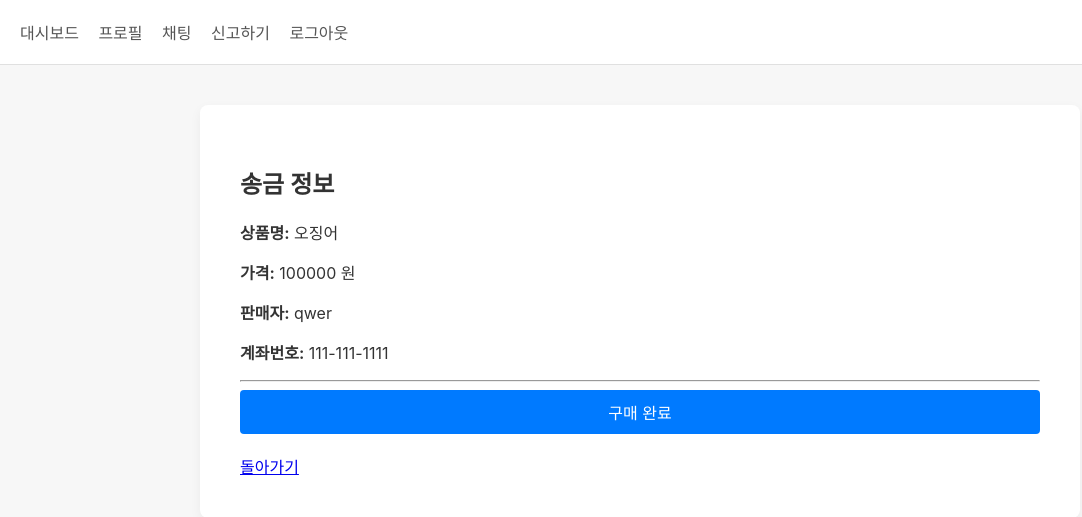
After one commit to f3s123/secure-coding, a Flask app: page /purchase/0dc6d0a9-74ac-47b5-ae2a-ee2547eff900 in a window 1280 px wide. The commit adds this page. Shown: the top 517 px of the page, without its empty margins (0-1082 px from the left). Run offline with Flask 3, Linux system fonts and the light colour scheme; a user stored in the database is signed in; data comes from the database, SQL or seed files in the repository; both versions use the stored data as it was after the commit; some libraries are stand-ins or nearby versions.

Commit message:
송금 기능 추가

```diff
--- a/app.py
+++ b/app.py
@@ -46,6 +46,7 @@ def init_db():
                 id TEXT PRIMARY KEY,
                 username TEXT UNIQUE NOT NULL,
                 password TEXT NOT NULL,
+                account_number TEXT,
                 bio TEXT,
                 role TEXT DEFAULT 'user',
                 is_suspended INTEGER DEFAULT 0,
@@ -122,15 +123,21 @@ def register():
     if request.method == 'POST':
         username = html.escape(request.form['username'].strip())
         raw_password = request.form['password'].strip()
+        account_number = html.escape(request.form['account_number'].strip())
 
-        # 사용자명 유효성 검사: 4~20자, 영문/숫자/밑줄(_)
-        if not re.match(r'^[a-zA-Z0-9_]{4,20}$', username):
-            flash('사용자명은 4~20자이며, 영문/숫자/밑줄(_)만 허용됩니다.')
+        # 사용자명 유효성 검사
+        if not re.match(r'^[a-zA-Z0-9_]{4,30}$', username):
+            flash('사용자명은 4~30자이며, 영문/숫자/밑줄(_)만 허용됩니다.')
             return redirect(url_for('register'))
 
-        # 비밀번호 유효성 검사: 6~32자
-        if not re.match(r'^[a-zA-Z0-9!@#$%^&*()_+={}\[\]:;"\'<>,.?/\\|-]{6,32}$', raw_password):
-            flash('비밀번호는 6~32자이며, 영문/숫자/특수문자 조합만 허용됩니다.')
+        # 비밀번호 유효성 검사
+        if not re.match(r'^[a-zA-Z0-9!@#$%^&*()_+={}\[\]:;"\'<>,.?/\\|-]{8,64}$', raw_password):
+            flash('비밀번호는 8~64자이며, 영문/숫자/특수문자 조합만 허용됩니다.')
+            return redirect(url_for('register'))
+
+        # 계좌번호 유효성 검사
+        if not re.match(r'^\d{3}-\d{3,4}-\d{4}$', account_number):
+            flash('계좌번호 형식이 올바르지 않습니다. (예: 123-456-7890)')
             return redirect(url_for('register'))
 
         hashed_password = bcrypt.hashpw(raw_password.encode('utf-8'), bcrypt.gensalt())
@@ -143,8 +150,8 @@ def register():
             return redirect(url_for('register'))
 
         user_id = str(uuid.uuid4())
-        cursor.execute("INSERT INTO user (id, username, password) VALUES (?, ?, ?)",
-                       (user_id, username, hashed_password))
+        cursor.execute("INSERT INTO user (id, username, password, account_number) VALUES (?, ?, ?, ?)",
+                       (user_id, username, hashed_password, account_number))
         db.commit()
         flash('회원가입 완료. 로그인해주세요.')
         return redirect(url_for('login'))
@@ -339,6 +346,11 @@ def profile():
                 flash('권한이 없습니다.')
 
         elif 'suspend_user_id' in request.form:
+            # 관리자 권한 확인
+            if current_user['role'] != 'admin':
+                flash('권한이 없습니다.')
+                return redirect(url_for('profile'))
+
             # 관리자: 사용자 휴면 계정 설정/해제
             suspend_user_id = request.form.get('suspend_user_id')
             cursor.execute("SELECT is_suspended FROM user WHERE id = ?", (suspend_user_id,))
@@ -760,6 +772,45 @@ def chat():
         chat_messages=chat_messages
     )
 
+# 송금 정보 페이지
+@app.route('/purchase/<product_id>', methods=['GET', 'POST'])
+def purchase(product_id):
+    if 'user_id' not in session:
+        return redirect(url_for('login'))
+
+    db = get_db()
+    cursor = db.cursor()
+
+    # 상품 정보 조회
+    cursor.execute("SELECT * FROM product WHERE id = ?", (product_id,))
+    product = cursor.fetchone()
+    if not product:
+        flash('상품을 찾을 수 없습니다.')
+        return redirect(url_for('dashboard'))
+
+    # 본인의 상품인지 확인
+    if product['seller_id'] == session['user_id']:
+        flash('자신의 상품은 구매할 수 없습니다.')
+        return redirect(url_for('dashboard'))
+
+    # 판매자 정보 조회
+    cursor.execute("SELECT username, account_number FROM user WHERE id = ?", (product['seller_id'],))
+    seller = cursor.fetchone()
+    if not seller:
+        flash('판매자를 찾을 수 없습니다.')
+        return redirect(url_for('dashboard'))
+
+    if request.method == 'POST':
+        # 구매 완료 처리 (필요 시 추가 로직 구현 가능)
+        flash('구매가 완료되었습니다.')
+        return redirect(url_for('dashboard'))
+
+    # 계좌번호를 그대로 전달
+    return render_template('purchase.html', product=product, seller={
+        'username': seller['username'],
+        'account_number': seller['account_number']
+    })
+
 @app.errorhandler(500)
 def internal_error(e):
     return render_template('500.html'), 500
--- a/templates/profile.html
+++ b/templates/profile.html
@@ -75,6 +75,8 @@
 <p><strong>소개글:</strong> {{ searched_user['bio'] }}</p>
 <p><strong>휴면 계정 상태:</strong> {{ '휴면 계정' if searched_user['is_suspended'] else '활성 계정' }}</p>
 
+<!-- 관리자만 휴면 계정 설정/해제 및 삭제 버튼 표시 -->
+{% if user['role'] == 'admin' %}
 <form method="post" style="display:inline;">
   <input type="hidden" name="csrf_token" value="{{ csrf_token() }}">
   <input type="hidden" name="suspend_user_id" value="{{ searched_user['id'] }}">
@@ -88,6 +90,8 @@
   <input type="hidden" name="delete_user_id" value="{{ searched_user['id'] }}">
   <button type="submit" onclick="return confirm('정말로 삭제하시겠습니까?')">삭제</button>
 </form>
+{% endif %}
+
 <h4>등록한 상품</h4>
 <ul>
   {% for product in searched_products %}
--- /dev/null
+++ b/templates/purchase.html
@@ -0,0 +1,18 @@
+{% extends "base.html" %}
+{% block title %}송금 정보{% endblock %}
+{% block content %}
+<h2>송금 정보</h2>
+
+<p><strong>상품명:</strong> {{ product['title'] }}</p>
+<p><strong>가격:</strong> {{ product['price'] }} 원</p>
+<p><strong>판매자:</strong> {{ seller['username'] }}</p>
+<p><strong>계좌번호:</strong> {{ seller['account_number'] }}</p>
+
+<hr>
+<form method="post">
+  <input type="hidden" name="csrf_token" value="{{ csrf_token() }}">
+  <button type="submit" class="btn btn-primary">구매 완료</button>
+</form>
+
+<a href="{{ url_for('dashboard') }}" class="btn btn-secondary">돌아가기</a>
+{% endblock %}
--- a/templates/register.html
+++ b/templates/register.html
@@ -12,6 +12,9 @@
   <label for="password">비밀번호:</label>
   <input type="password" id="password" name="password" required minlength="8" maxlength="64" autocomplete="new-password"><br>
 
+  <label for="account_number">계좌번호:</label>
+  <input type="text" id="account_number" name="account_number" required pattern="\d{3}-\d{3,4}-\d{4}" title="계좌번호 형식: 123-456-7890 또는 123-4567-8900"><br>
+
   <button type="submit">가입하기</button>
 </form>
 {% endblock %}
```
Also changed, not shown: templates/dashboard.html (+7 -2 lines), templates/view_product.html (+7 -0 lines), market.db.
